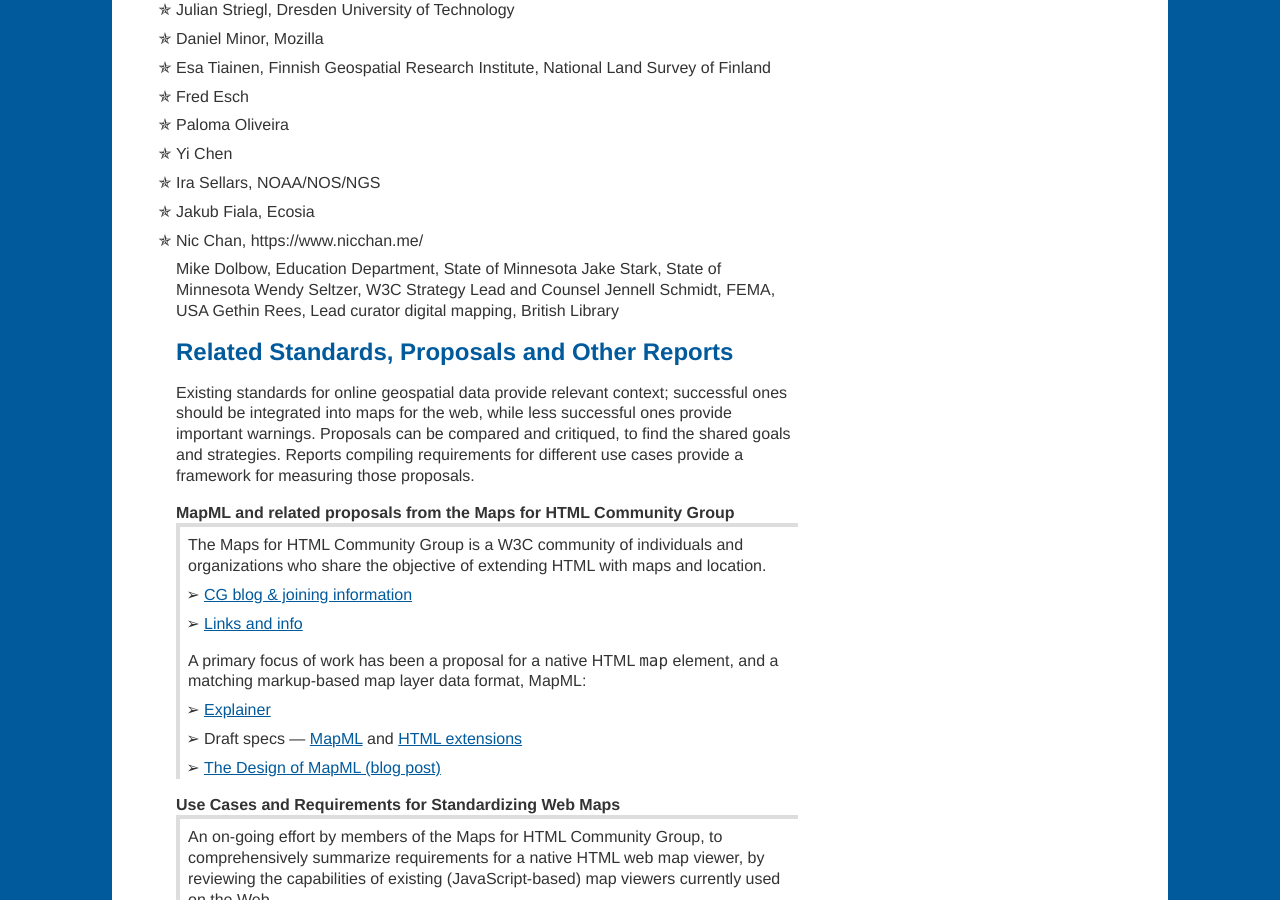
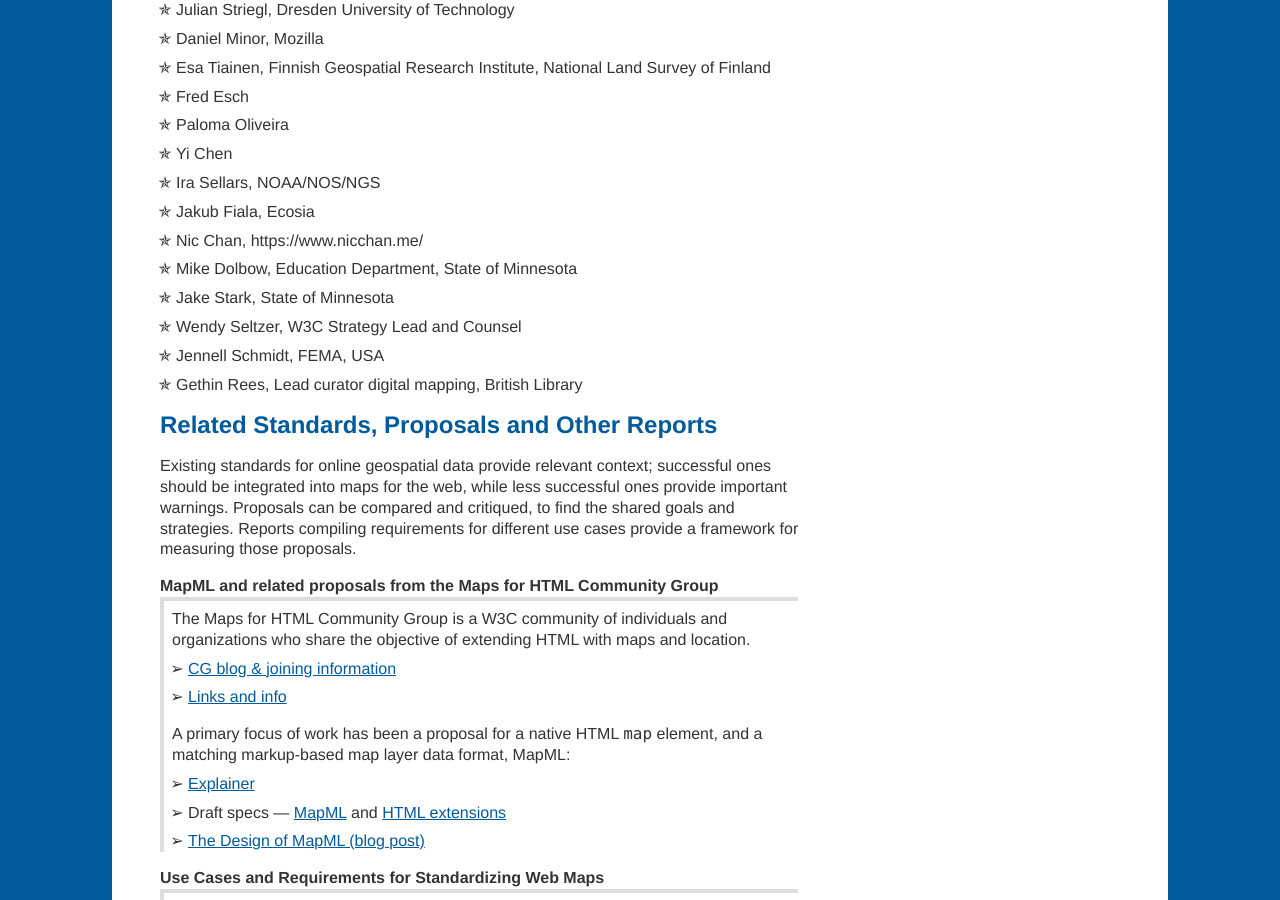
Before and after one commit to Maps4HTML/Maps4HTML-Workshop-2020, a Jekyll site: the page built from supporting-material.html, in a window 1280 px wide and 900 px high, scrolled down 3859 px. Built offline with Jekyll 4.4.1, drawn with Linux system fonts in a browser that asks for light colours; some of the changed lines change nothing that is shown.

Commit message:
fix the fix

```diff
--- a/supporting-material.html
+++ b/supporting-material.html
@@ -140,12 +140,12 @@
   <li> Yi Chen </li>
   <li> Ira Sellars, NOAA/NOS/NGS </li>
   <li> Jakub Fiala, Ecosia </li>
-  <li> Nic Chan, https://www.nicchan.me/ </li
-  <li> Mike Dolbow, Education Department, State of Minnesota </li
-  <li> Jake Stark, State of Minnesota </li
-  <li> Wendy Seltzer, W3C Strategy Lead and Counsel </li
-  <li> Jennell Schmidt, FEMA, USA </li
-  <li> Gethin Rees, Lead curator digital mapping, British Library </li
+  <li> Nic Chan, https://www.nicchan.me/ </li>
+  <li> Mike Dolbow, Education Department, State of Minnesota </li>
+  <li> Jake Stark, State of Minnesota </li>
+  <li> Wendy Seltzer, W3C Strategy Lead and Counsel </li>
+  <li> Jennell Schmidt, FEMA, USA </li>
+  <li> Gethin Rees, Lead curator digital mapping, British Library </li>
 </ul>
 <h2 id="reports-explainers">Related Standards, Proposals and Other Reports</h2>
 
```
